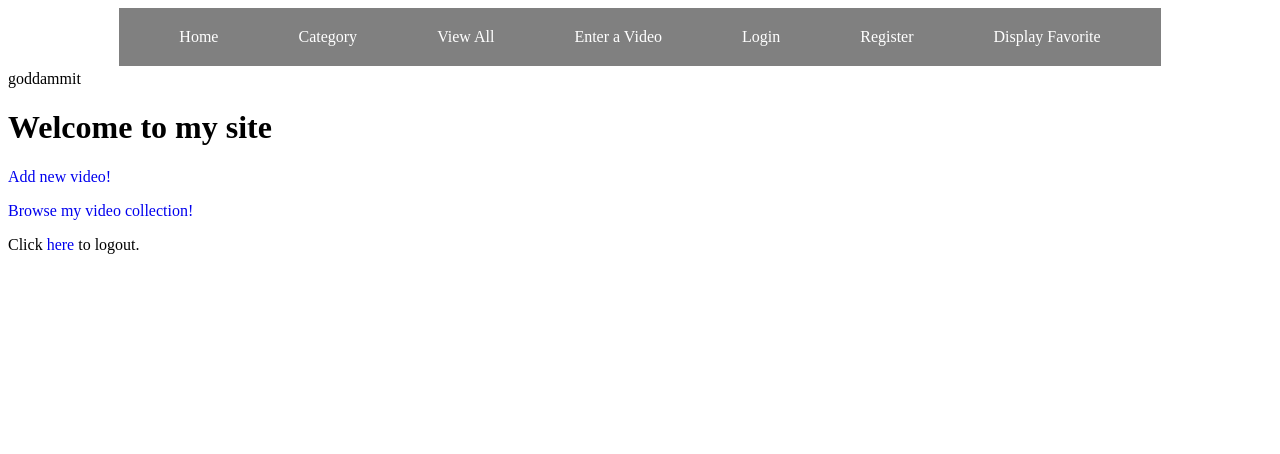
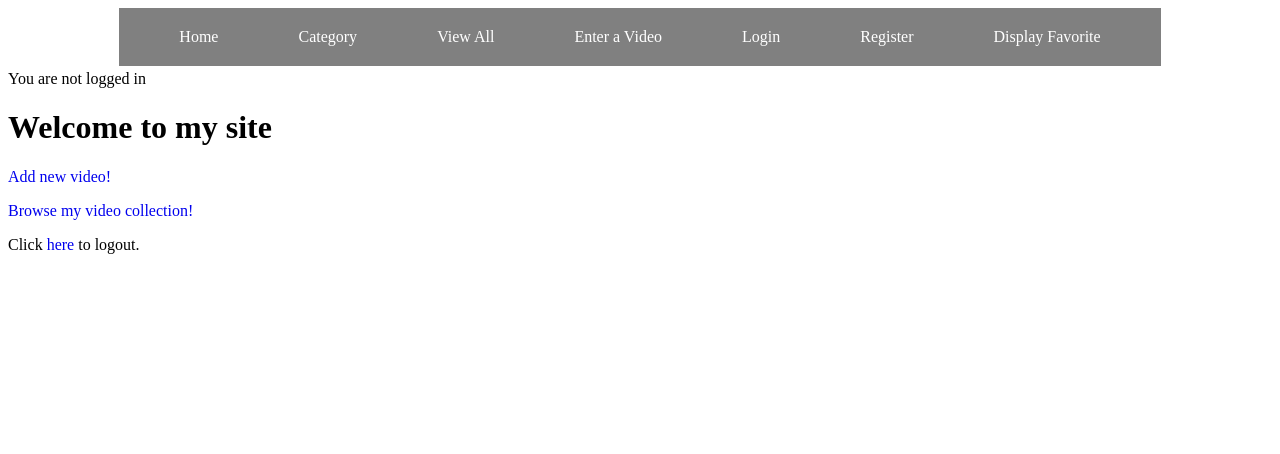
Before and after one commit to BowenChan/CS-174-Website-Project, a PHP site: page /welcome.php in a window 1280 px wide. Shown: the top 454 px of the page. Run offline with PHP 8.4, Linux system fonts and the light colour scheme; the visitor is signed in with stand-in values (Sample User, id 1).

Commit message:
Welcome fix

```diff
--- a/welcome.php
+++ b/welcome.php
@@ -16,7 +16,7 @@ ob_start();
 //include ('header.html');
 if($_SESSION['sess_users'] === '');
 {
-	echo "goddammit";
+	echo "You are not logged in";
 }
 print '<h1>Welcome to my site</h1>';
 //print '<p>Hello, ' . $_SESSION['email'] . '!</p>';
```
